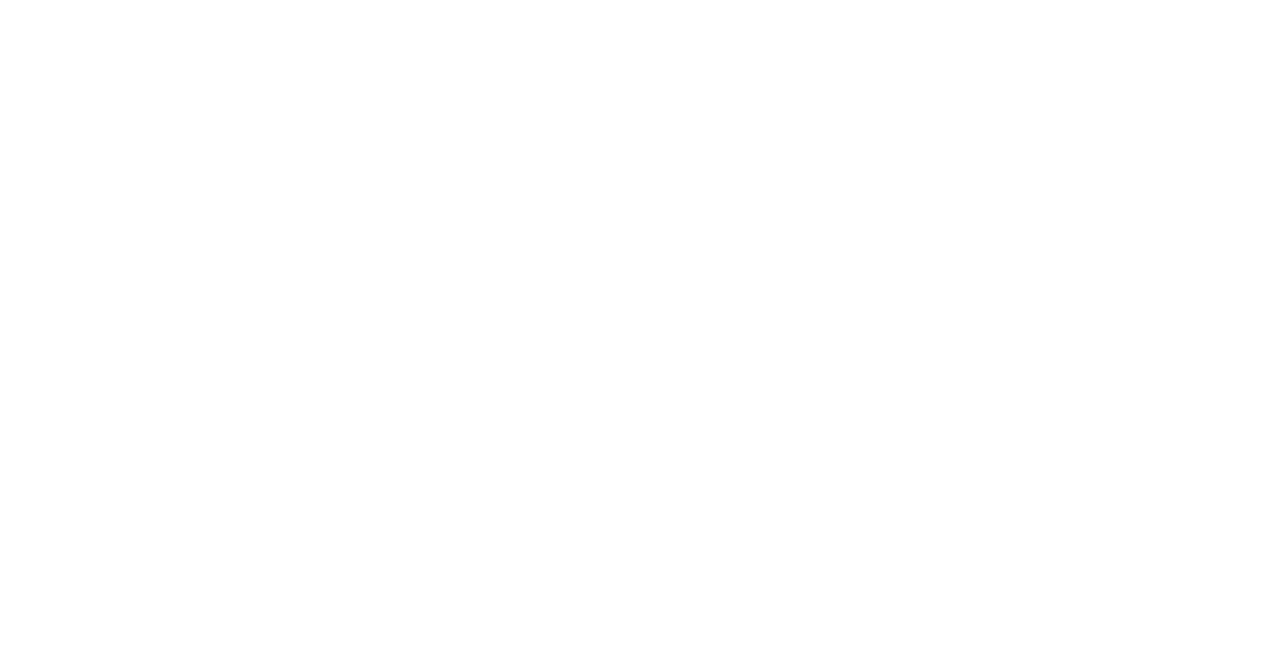
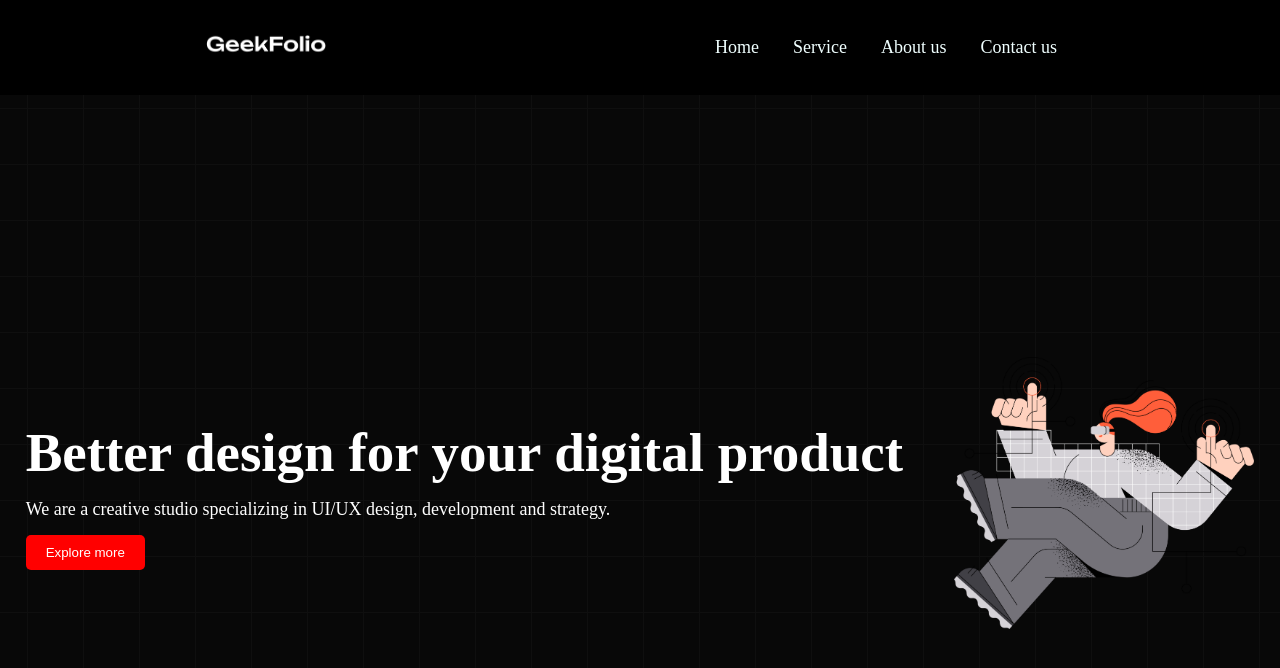
Before and after one commit to dibeyndu/demo-website, a plain HTML site: page index.html in a window 1280 px wide. Drawn offline with Linux system fonts and the light colour scheme.

Commit message:
heder section

```diff
--- a/css.css
+++ b/css.css
@@ -0,0 +1,61 @@
+*{
+    margin: 0px;
+    padding:0px;
+}
+.menu-container{
+    background-color: black;
+    padding: 20px;
+    color: azure;
+    list-style-type: none;
+    display: flex;
+    align-items: center;
+    justify-content:space-around;
+
+}
+.logophoto{
+    width: 120px;
+}
+.menus{
+    display: flex;
+}
+.item{
+    margin: 10px;
+    padding: 7px;
+    font-size: 18px;
+}
+.item:hover{
+    color: red;
+}
+/* main section work */
+.img{
+    width: 300px;
+}
+.banner-container{
+    display: flex;
+    justify-content: space-around;
+    height: 100vh;
+    /* border: 2px solid black; */
+    color:white;
+    align-items: center;
+    background-image: url(./images/background.png), linear-gradient(45deg,rgb(8,8,8),rgb(8, 8, 8));
+}
+.title{
+    font-size: 55px;
+    font-weight: bold;
+}
+.des{
+    font-size: 18px;
+    margin-top: 15px;
+    margin-bottom: 15px;
+}
+.btn{
+    padding: 10px 20px;
+    background-color: red;
+    color: white;
+    border:none;
+    border-radius: 5px;
+}
+.btn:hover{
+    color: yellowgreen;
+    background-color: blue;
+}
--- a/index.html
+++ b/index.html
@@ -7,5 +7,44 @@
     <link rel="stylesheet" href="css.css">
 </head>
 <body>
+    <!-- this is navbar section -->
+    <header>
+    <nav>
+        <div class="menu-container">
+            <div class="logo">
+                <img class="logophoto" src="./logo/logo-light.png" alt="">
+            </div>
+            <div class="menus">
+                <li class="item">Home</li>
+                <li class="item">Service</li>
+                <li class="item">About us</li>
+                <li class="item">Contact us</li>
+            </div>
+        </div>
+    </nav>
+    </header>
+    <!-- this main section -->
+    <main>
+        <section>
+            <div class="banner-container">
+                <div class="banner-text">
+                    <h1 class="title">Better design for your digital product</h1>
+                    <p class="des">We are a creative studio specializing in UI/UX design, development and strategy.</p>
+                    <button class="btn">Explore more</button></div>
+                    <div class="banner-photo">
+                    <img class="img" src="./images/banner.png" alt="banner photo">
+                    </div>
+                </div>
+        </section>
+    </main>
+
+
+
+
+
+
+
+
+    <footer></footer>
 </body>
 </html>
```
